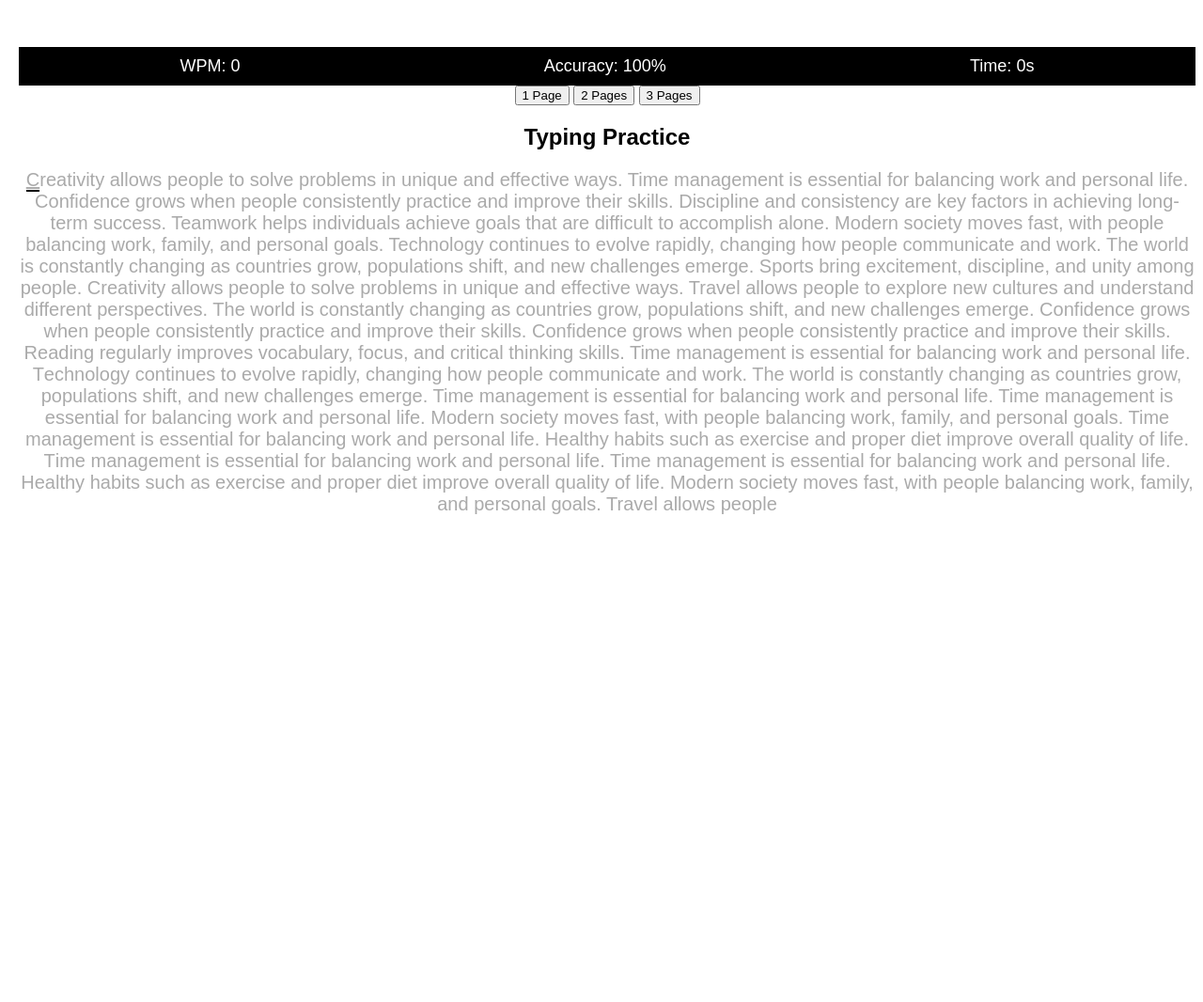
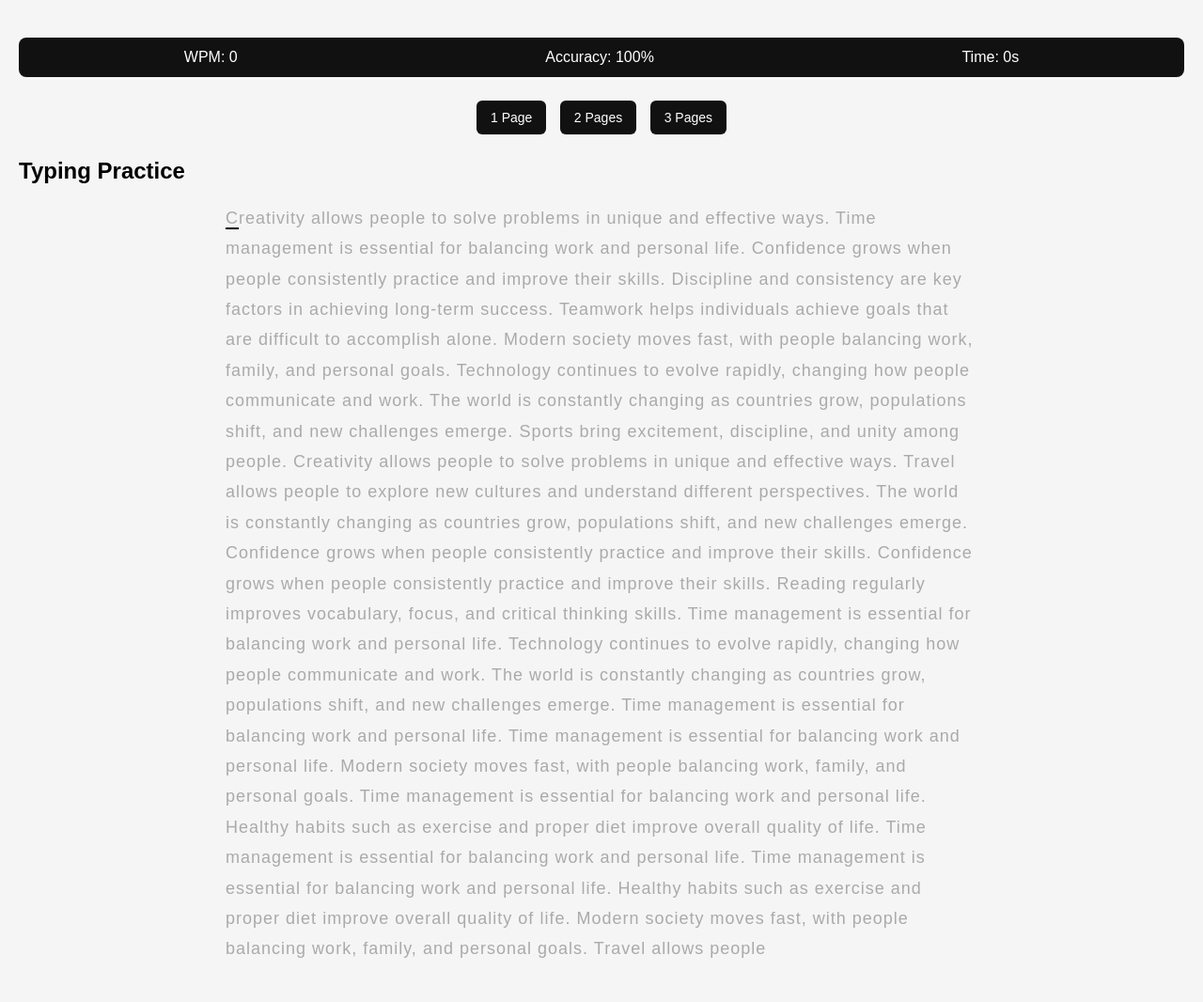
Before and after one commit to shivrajsinghania/Type-With-Me, a Flask app: page / in a window 1280 px wide. Shown: the whole page at 94% size. Before the commit the page ends 547 px from the top, so only its background shows below. Run offline with Flask 3, Linux system fonts and the light colour scheme.

Commit message:
Update style.css

```diff
--- a/static/style.css
+++ b/static/style.css
@@ -1,45 +1,124 @@
+/* RESET */
 body {
-  font-family: Arial;
+  margin: 0;
+  padding: 20px;
+  padding-top: 40px;
+  padding-bottom: 40px;
+  background: #f5f5f5;
+  font-family: 'Poppins', sans-serif;
+}
+
+/* NAVBAR */
+#navbar {
+  position: sticky;
+  top: 0;
+  background: #111;
+  color: white;
+  padding: 12px;
+  margin-bottom: 20px;
+  display: flex;
+  justify-content: space-around;
+  border-radius: 8px;
+  font-size: 16px;
+}
+
+/* MODE BUTTONS */
+#modes {
   text-align: center;
-  margin-top: 50px;
-  margin-left: 20px;
+  margin-bottom: 20px;
 }
+
+#modes button {
+  margin: 5px;
+  padding: 10px 15px;
+  border: none;
+  background: #111;
+  color: white;
+  border-radius: 6px;
+  font-size: 14px;
+  cursor: pointer;
+}
+
+#modes button:hover {
+  background: #333;
+}
+
+/* TEXT AREA */
+#text {
+  max-width: 800px;
+  margin: auto;
+  line-height: 1.8;
+  letter-spacing: 1px;
+  font-size: 18px;
+  word-wrap: break-word;
+}
+
+/* DEFAULT TEXT */
 #text span {
   color: #aaa;
   font-weight: normal;
-  font-size: 20px;
-  margin: auto;
+  transition: 0.2s;
 }
+
+/* CORRECT */
 #text span.correct {
-  color: green;
+  color: #00c853;
   font-weight: bold;
 }
+
+/* WRONG */
 #text span.wrong {
-  color: red;
+  color: #ff3d00;
   font-weight: bold;
-  transition: 0.2s;
 }
+
+/* CURRENT LETTER */
 .current {
-  text-decoration: underline;
   border-bottom: 2px solid black;
 }
-#navbar {
-  background-color: black;
-  color: white;
-  display: flex;
-  justify-content: space-around;
-  padding: 10px;
-  font-size: 18px;
-}
+
+/* RESULT BOX */
 #resultBox {
   position: fixed;
   top: 50%;
   left: 50%;
   transform: translate(-50%, -50%);
 
-  padding: 20px;
   background: white;
-  border-radius: 10px;
+  padding: 25px;
+  border-radius: 12px;
   text-align: center;
-  box-shadow: 0 2px 5px rgba(0,0,0,0.3);
+
+  box-shadow: 0 0 15px rgba(0,0,0,0.2);
+  display: none;
 }
+
+#resultBox h2 {
+  margin-bottom: 15px;
+}
+
+#resultBox button {
+  margin-top: 15px;
+  padding: 10px 15px;
+  border: none;
+  background: black;
+  color: white;
+  border-radius: 6px;
+  cursor: pointer;
+}
+
+/* MOBILE FRIENDLY */
+@media (max-width: 600px) {
+  body {
+    padding: 15px;
+  }
+
+  #text {
+    font-size: 16px;
+    line-height: 1.6;
+  }
+
+  #navbar {
+    font-size: 14px;
+  }
+}
```
